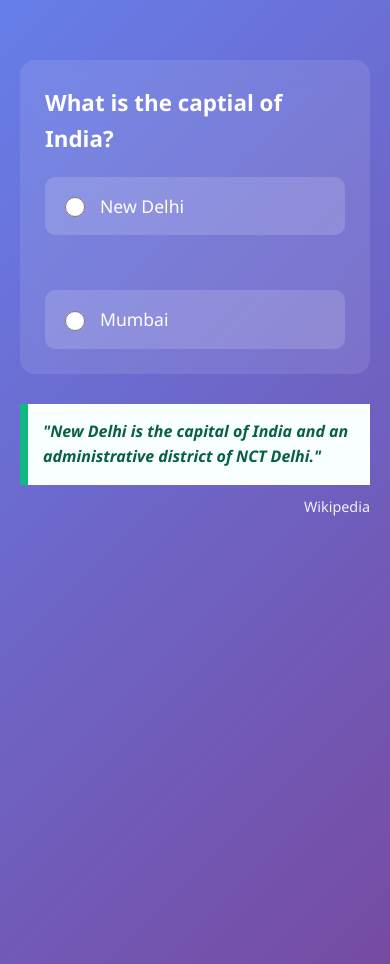
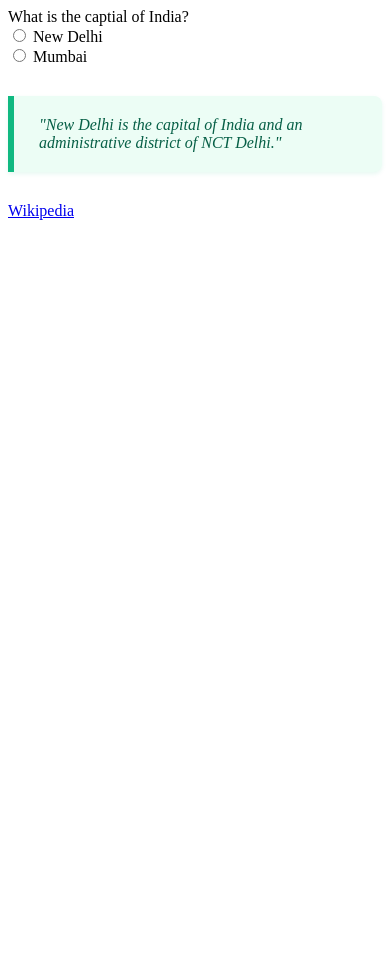
Before and after one commit to acciojob/trivia-MdMozakkeAnam, a website: page main.html in a window 390 px wide. After the commit the page ends 844 px from the top, so only its background shows below. Drawn offline with Linux system fonts and the light colour scheme.

Commit message:
created a submission

```diff
--- a/styles.css
+++ b/styles.css
@@ -1,84 +1,17 @@
-body {
-            font-family: 'Segoe UI', Tahoma, Geneva, Verdana, sans-serif;
-            max-width: 800px;
-            margin: 40px auto;
-            padding: 20px;
-            line-height: 1.6;
-            background: linear-gradient(135deg, #667eea 0%, #764ba2 100%);
-            min-height: 100vh;
-        }
+/* Reset and base styles */
 
-        .question {
-            background: rgba(255, 255, 255, 0.1);
-            padding: 25px;
-            border-radius: 15px;
-            margin-bottom: 30px;
-            backdrop-filter: blur(10px);
-        }
+/* Blockquote style (corrected from previous) */
+blockquote {
+    max-width: 600px;
+    margin: 30px 0;
+    padding: 20px 25px;
+    border-left: 6px solid #10b981;
+    background-color: #ecfdf5;
+    font-style: italic;
+    font-weight: 500;
+    color: #065f46;
+    border-radius: 0 8px 8px 0;
+    box-shadow: 0 2px 4px rgba(16, 185, 129, 0.1);
+}
 
-        .question-text {
-            font-size: 1.4em;
-            margin-bottom: 20px;
-            font-weight: 600;
-            color: white;
-        }
-
-        .options {
-            display: flex;
-            flex-direction: column;
-            gap: 15px;
-        }
-
-        .option {
-            display: flex;
-            align-items: center;
-            gap: 12px;
-            padding: 15px;
-            background: rgba(255, 255, 255, 0.15);
-            border-radius: 10px;
-            cursor: pointer;
-            transition: all 0.3s ease;
-            font-size: 1.1em;
-            color: white;
-        }
-
-        .option:hover {
-            background: rgba(255, 255, 255, 0.25);
-            transform: translateX(5px);
-        }
-
-        .option input[type="radio"] {
-            width: 20px;
-            height: 20px;
-            accent-color: #4ade80;
-        }
-
-        /* EXACT QUOTATION STYLING SPECIFICATIONS */
-        blockquote {
-            max-width: 600px;
-            margin: 10px auto;
-            padding: 15px;
-            border-left: 8px solid #10b981;
-            background-color: #f8fffe;
-            font-weight: bold;
-            color: #065f46;
-            font-style: italic;
-        }
-
-        .reference {
-            text-align: right;
-            font-size: 0.9em;
-            color: rgba(255, 255, 255, 0.8);
-            margin-top: 10px;
-        }
-
-        .reference a {
-            color: rgba(255, 255, 255, 0.9);
-            text-decoration: none;
-        }
-
-        @media (max-width: 768px) {
-            blockquote {
-                max-width: 100%;
-            }
-        }
+/* Reference link */
```
Also changed, not shown: script.js (+102 -0 lines).
